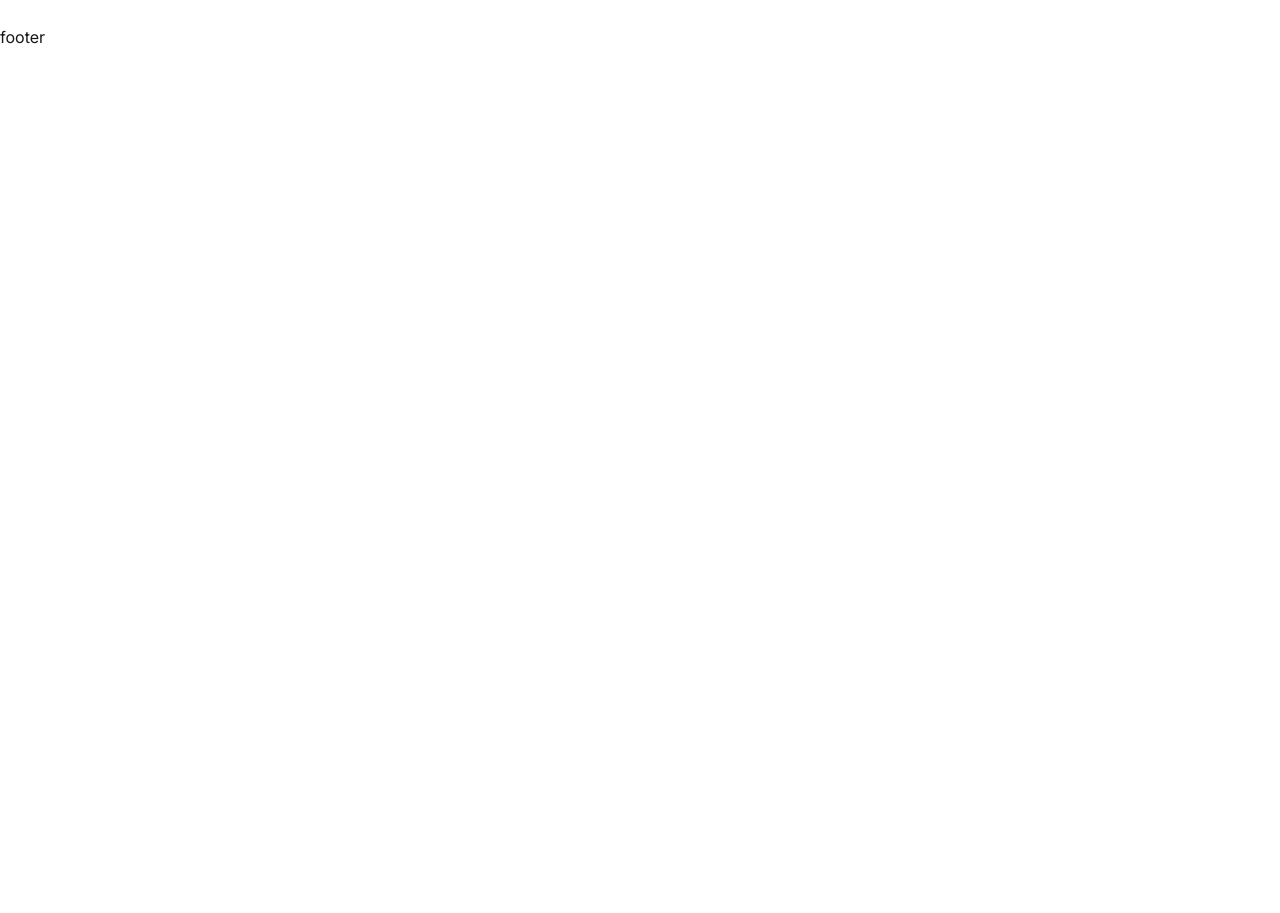
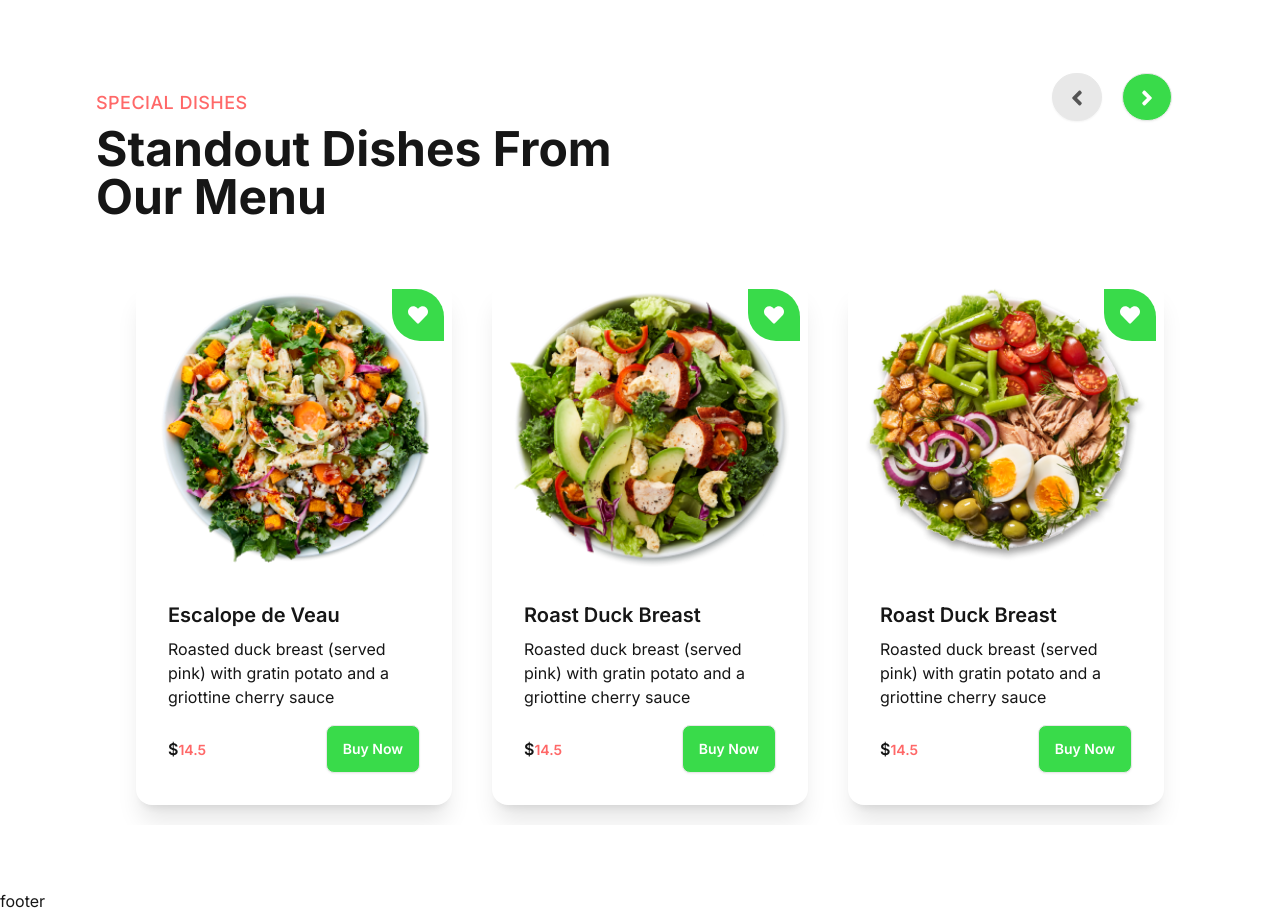
Before and after one commit to rhshuvo44/foodi, a React (Vite) app: page / in a window 1280 px wide. Shown: the part 1500-2413 px from the top of the page. Before the commit the page ends 1549 px from the top, so only its background shows below. Built offline with nearby package versions, Linux system fonts and the light colour scheme.

Commit message:
special dishes

```diff
--- a/package.json
+++ b/package.json
@@ -16,6 +16,8 @@
     "react-dom": "^18.2.0",
     "react-icons": "^4.12.0",
     "react-router-dom": "^6.21.1",
+    "react-slick": "^0.29.0",
+    "slick-carousel": "^1.8.1",
     "sort-by": "^1.2.0"
   },
   "devDependencies": {
--- a/src/App.css
+++ b/src/App.css
@@ -15,3 +15,10 @@ header {
 .title {
   @apply text-4xl md:text-5xl font-bold my-2 leading-snug;
 }
+.heartStar {
+  /* border-radius: 0px 37.5px 0px 42.5px; */
+  border-radius: 0px 28px;
+}
+.slick-slide {
+  padding: 20px;
+}
--- a/src/App.jsx
+++ b/src/App.jsx
@@ -1,4 +1,6 @@
 import { RouterProvider } from "react-router-dom";
+import "slick-carousel/slick/slick.css";
+import "slick-carousel/slick/slick-theme.css";
 import "./App.css";
 import router from "./router/Routers";
 
--- /dev/null
+++ b/src/components/Cards.jsx
@@ -0,0 +1,47 @@
+import React, { useState } from "react";
+import { Link } from "react-router-dom";
+import { FaHeart } from "react-icons/fa";
+const Cards = ({ item }) => {
+  const { _id, image, name, price, recipe } = item;
+  const [isHeartFillted, setIsHeartFillted] = useState(false);
+  const handleHeartClick = () => {
+    setIsHeartFillted(!isHeartFillted);
+  };
+  return (
+    <div className="card bg-base-100 shadow-xl cursor-pointer">
+      <div
+        className={`rating gap-1 absolute right-2 top-2 p-4 heartStar bg-accent ${
+          isHeartFillted ? "text-error" : "text-white"
+        }`}
+        onClick={handleHeartClick}
+      >
+        <FaHeart className="h-5 w-5 cursor-pointer" />
+      </div>
+      <Link to={`/menu/${_id}`}>
+        <figure>
+          <img
+            src={image}
+            alt={name}
+            className="hover:scale-105 transition-all duration-200 md:h-72"
+          />
+        </figure>
+      </Link>
+      <div className="card-body">
+        <Link to={`/menu/${_id}`}>
+          <h2 className="card-title">{name}</h2>
+        </Link>
+        <p>{recipe}</p>
+        <div className="card-actions justify-between items-center mt-2">
+          <h5 className="font-semibold">
+            $<span className="text-sm text-error">{price}</span>
+          </h5>
+          <Link to={`/menu/${_id}`} className="btn bg-accent text-white">
+            Buy Now
+          </Link>
+        </div>
+      </div>
+    </div>
+  );
+};
+
+export default Cards;
--- /dev/null
+++ b/src/components/SpecialDishes.jsx
@@ -0,0 +1,104 @@
+import React, { useEffect, useRef, useState } from "react";
+import { FaAngleLeft, FaAngleRight } from "react-icons/fa";
+import Slider from "react-slick";
+import Cards from "./Cards";
+
+const simpleNextArrow = (props) => {
+  const { className, style, onClick } = props;
+  return (
+    <div
+      className={className}
+      style={{ ...style, display: "block", background: "red" }}
+      onClick={onClick}
+    >
+      NEXT
+    </div>
+  );
+};
+const simplePrevArrow = (props) => {
+  const { className, style, onClick } = props;
+  return (
+    <div
+      className={className}
+      style={{ ...style, display: "block", background: "green" }}
+      onClick={onClick}
+    >
+      BACK
+    </div>
+  );
+};
+
+const SpecialDishes = () => {
+  const [recipes, setRecipes] = useState([]);
+  const slider = useRef(null);
+  useEffect(() => {
+    fetch("/menu.json")
+      .then((res) => res.json())
+      .then((data) => {
+        const specials = data.filter((item) => item.category === "popular");
+        setRecipes(specials);
+      });
+  }, []);
+  const settings = {
+    // dots: true,
+    infinite: false,
+    speed: 500,
+    slidesToShow: 3,
+    slidesToScroll: 3,
+    initialSlide: 0,
+    responsive: [
+      {
+        breakpoint: 1024,
+        settings: {
+          slidesToShow: 2,
+          slidesToScroll: 2,
+          infinite: true,
+          dots: true,
+        },
+      },
+      {
+        breakpoint: 600,
+        settings: {
+          slidesToShow: 1,
+          slidesToScroll: 1,
+          initialSlide: 1,
+        },
+      },
+    ],
+    nextArrow: <simpleNextArrow />,
+    prevArrow: <simplePrevArrow />,
+  };
+  return (
+    <div className="section-container py-16 relative">
+      <div>
+        <p className="subtitle">Special Dishes</p>
+        <h3 className="title w-[520px]">Standout Dishes From Our Menu</h3>
+      </div>
+      <div className="md:absolute right-3 top-12 mb-10 md:mr-24 ">
+        <button
+          className="btn p-2 rounded-full ml-5 text-secondary transition-all duration-300  hover:bg-accent hover:text-white"
+          onClick={() => slider?.current.slickPrev()}
+        >
+          <FaAngleLeft className="w-8 h-8 p-1 " />
+        </button>
+        <button
+          className="btn p-2 rounded-full ml-5 bg-accent"
+          onClick={() => slider?.current.slickNext()}
+        >
+          <FaAngleRight className="w-8 h-8 p-1 text-white" />
+        </button>
+      </div>
+      <Slider
+        ref={slider}
+        {...settings}
+        className="overflow-hidden mt-10 space-x-5"
+      >
+        {recipes.map((item) => (
+          <Cards item={item} key={item.id} />
+        ))}
+      </Slider>
+    </div>
+  );
+};
+
+export default SpecialDishes;
--- a/src/pages/Home.jsx
+++ b/src/pages/Home.jsx
@@ -1,12 +1,14 @@
 import React from "react";
 import Banner from "../components/Banner";
 import Categories from "../components/Categories";
+import SpecialDishes from "../components/SpecialDishes";
 
 const Home = () => {
   return (
     <>
       <Banner />
       <Categories />
+      <SpecialDishes />
     </>
   );
 };
```
Also changed, not shown: .eslintrc.cjs, 1 other file (tests, documents, lock files or other folders).
